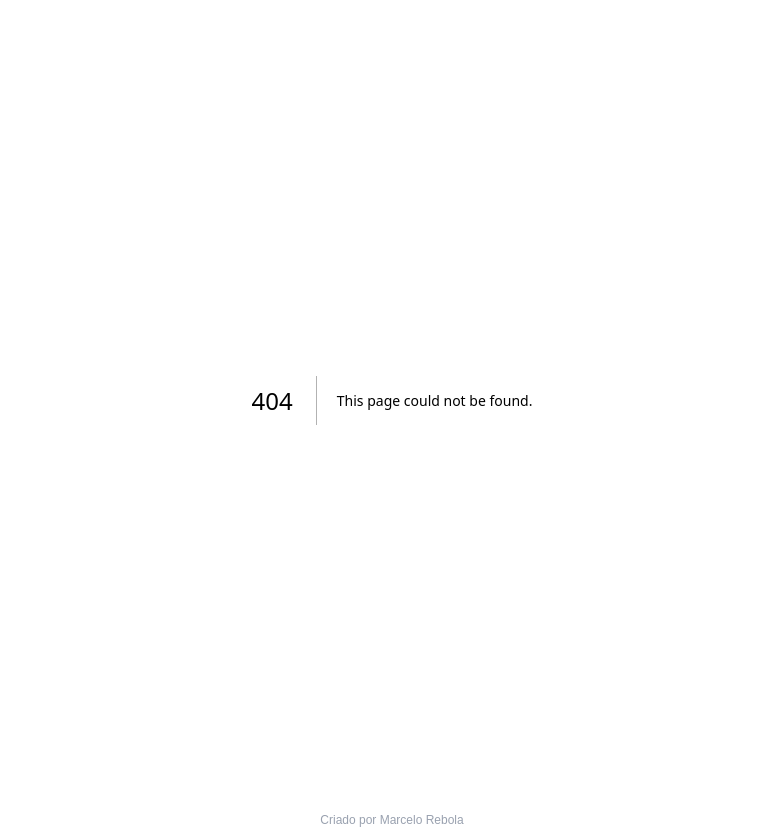
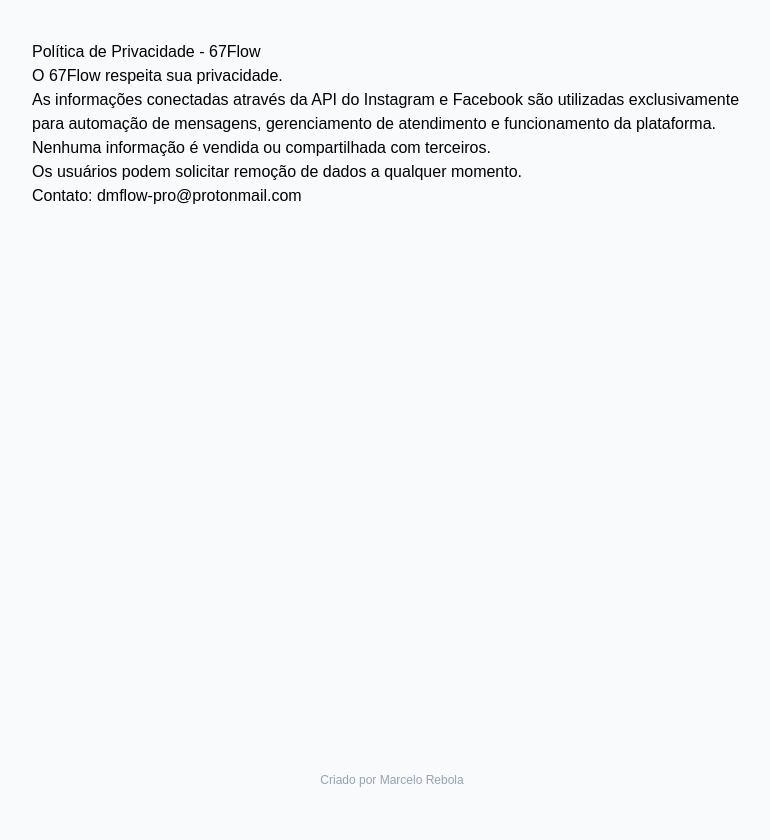
Before and after one commit to DMFLOW-78/dmflow-pro, a Next.js app: page /privacy in a window 1280 px wide. Before the commit this address had no page. Shown: the whole page, without its empty margins (248-1018 px from the left). After the commit the page ends 800 px from the top, so only its background shows below. Built offline with nearby package versions, Linux system fonts and the light colour scheme.

Commit message:
adiciona politica de privacidade

```diff
--- /dev/null
+++ b/app/privacy/page.tsx
@@ -0,0 +1,34 @@
+export default function PrivacyPage() {
+  return (
+    <main style={{
+      maxWidth: "800px",
+      margin: "0 auto",
+      padding: "40px",
+      fontFamily: "Arial"
+    }}>
+      <h1>Política de Privacidade - 67Flow</h1>
+
+      <p>
+        O 67Flow respeita sua privacidade.
+      </p>
+
+      <p>
+        As informações conectadas através da API do Instagram e Facebook
+        são utilizadas exclusivamente para automação de mensagens,
+        gerenciamento de atendimento e funcionamento da plataforma.
+      </p>
+
+      <p>
+        Nenhuma informação é vendida ou compartilhada com terceiros.
+      </p>
+
+      <p>
+        Os usuários podem solicitar remoção de dados a qualquer momento.
+      </p>
+
+      <p>
+        Contato: dmflow-pro@protonmail.com
+      </p>
+    </main>
+  );
+}
```
